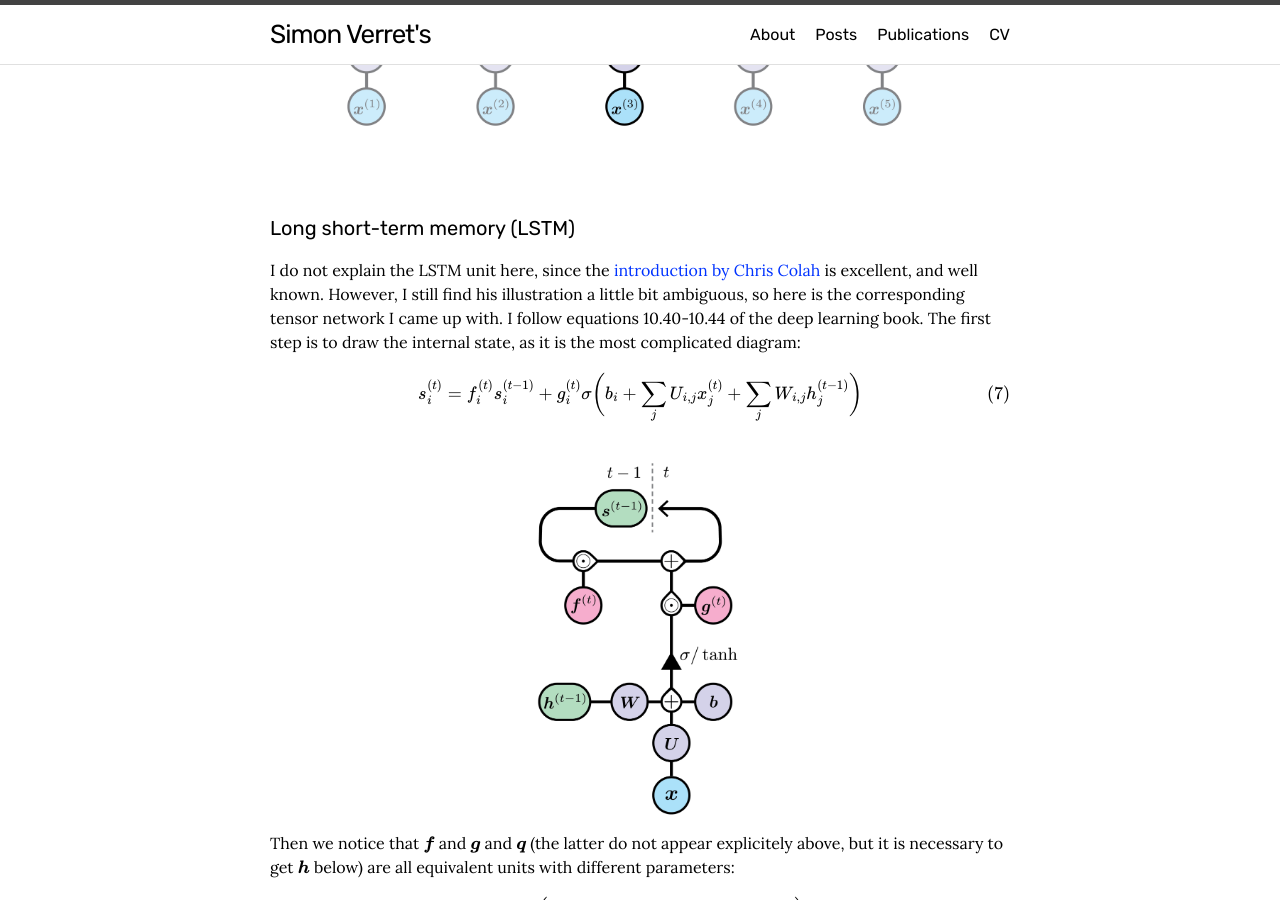
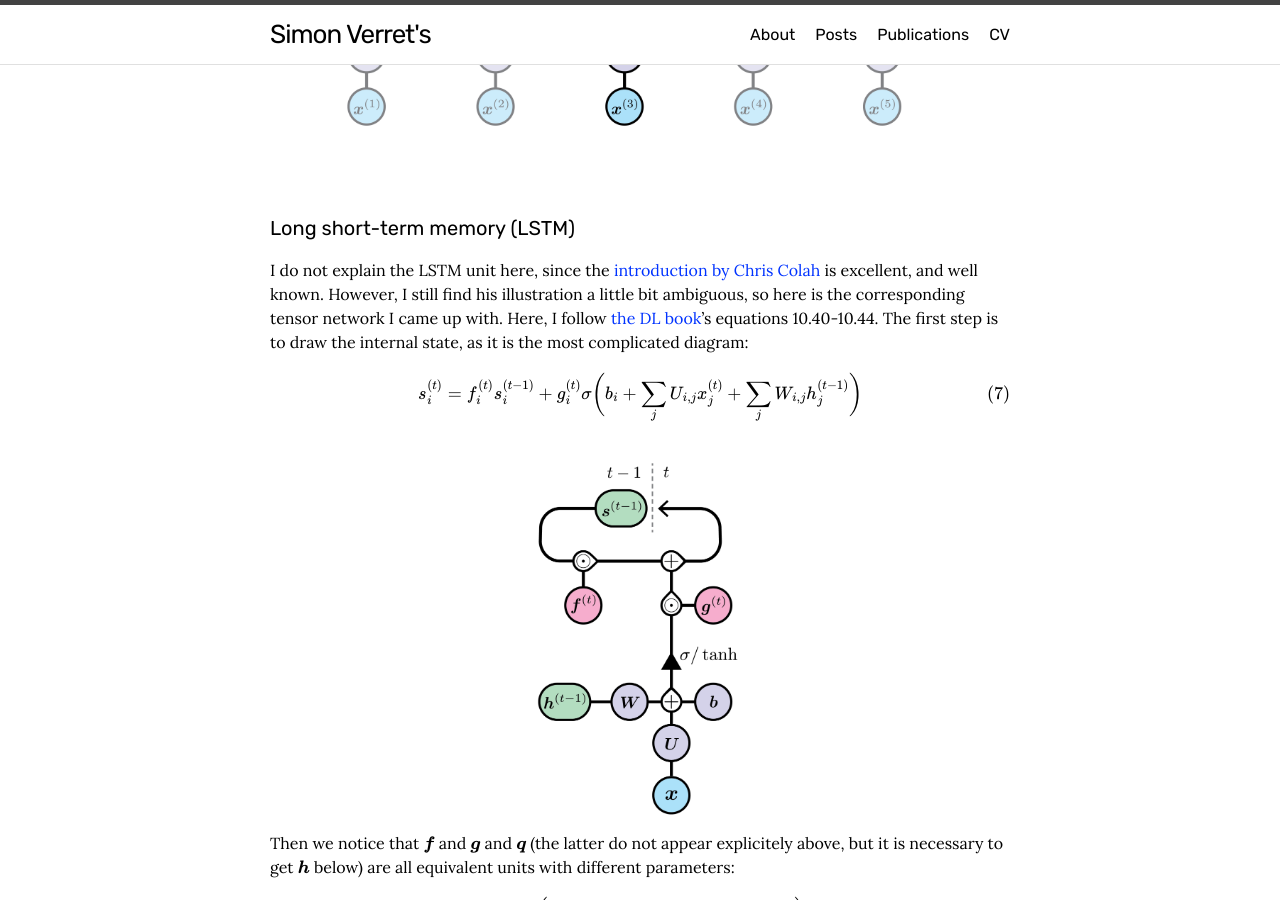
Before and after one commit to simonverret/simonverret.github.io, a Jekyll site: the page built from _posts/2019-02-16-tensor-network-diagrams-of-typical-neural-network.md, in a window 1280 px wide and 900 px high, scrolled down 3803 px. Built offline with Jekyll 4.4.1, drawn with Linux system fonts in a browser that asks for light colours; some web fonts are replaced; formulas are drawn with MathJax 3; comment, search, counter and statistics services are not loaded; some of the changed text lies outside the part shown.

Commit message:
slight modifications

```diff
--- a/_posts/2019-02-16-tensor-network-diagrams-of-typical-neural-network.md
+++ b/_posts/2019-02-16-tensor-network-diagrams-of-typical-neural-network.md
@@ -47,7 +47,7 @@
 Here are the basics: vector have one leg (because they have one index), matrix have two, and more general tensors have as many as their rank. You can then illustrate a tensor product by connecting the legs corresponding to the index summed.
 <img class="center" src="/img/neuralTensorNetwork-03.png"  title="basics of the tensor network notation" width="800px"/>
 
-Since I began working on neural networks, I always try to draw the tensor network diagram corresponding to various architecture visited in <a href='https://www.deeplearningbook.org/'>the Deep Learning book</a>. I try to clean the diagrammatic representation of all ambiguity. For example, here is the representation of a simple hidden unit using a sigmoid gate $\sigma(z)$:
+Since I began working on neural networks, I always try to draw the tensor network diagram corresponding to various architecture visited in <a href='https://www.deeplearningbook.org/'>the DL book</a>. I try to clean the diagrammatic representation of all ambiguity. For example, here is the representation of a simple hidden unit using a sigmoid gate $\sigma(z)$:
 \begin{align}
 h_{i}=\sigma\left(\sum_{j}W_{ij}x_{j}+b_{i}\right)
 \end{align}
@@ -60,7 +60,7 @@
 
 Tensor network notation for (RNN)
 ---
-Here is a RNN's hidden unit, following the Deep Learning book, equation 10.8-10.9, unified here in a single equation:
+Here is a RNN's hidden unit, following <a href='https://www.deeplearningbook.org/'>the DL book</a>'s equations 10.8-10.9 (same as above), but here unified in a single index notation equation:
 <p>
 \begin{align}
 h^{(t)}_i &=\tanh\left(b_{i}+\sum_{j}W^{\phantom t}_{i,j}h_{j}^{(t-1)}+\sum_{j}U^{\phantom t}_{i,j}x_{j}^{(t)}\right)
@@ -81,7 +81,7 @@
 
 Long short-term memory (LSTM)
 ---
-I do not explain the LSTM unit here, since the <a href="http://colah.github.io/posts/2015-08-Understanding-LSTMs/">introduction by Chris Colah</a> is excellent, and well known. However, I still find his illustration a little bit ambiguous, so here is the corresponding tensor network I came up with. I follow equations 10.40-10.44 of the deep learning book.
+I do not explain the LSTM unit here, since the <a href="http://colah.github.io/posts/2015-08-Understanding-LSTMs/">introduction by Chris Colah</a> is excellent, and well known. However, I still find his illustration a little bit ambiguous, so here is the corresponding tensor network I came up with. Here, I follow <a href='https://www.deeplearningbook.org/'>the DL book</a>'s equations 10.40-10.44.
 The first step is to draw the internal state, as it is the most complicated diagram:
 \begin{align}
 s_{i}^{(t)}=f_{i}^{(t)}s_{i}^{(t-1)}+g_{i}^{(t)}\sigma\bigg(b_{i}+\sum_{j}U_{i,j}x_{j}^{(t)}+\sum_{j}W_{i,j}h_{j}^{(t-1)}\bigg)
```
Also changed, not shown: index.md (+2 -2 lines), publications.md (+2 -2 lines).
